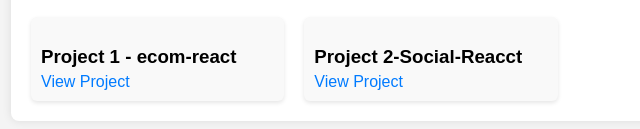
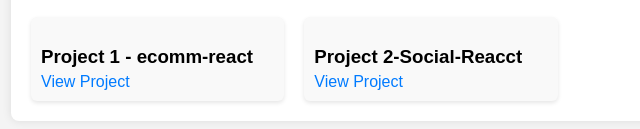
Before and after one commit to MuraliKrishnaSathanaboina/MuraliKrishnaSathanaboina.github.io, a plain HTML site: page index.html in a window 1280 px wide. Shown: the part 177-306 px from the top of the page, 209-849 px from the left. Drawn offline with Linux system fonts and the light colour scheme.

Commit message:
Update index.html

```diff
--- a/index.html
+++ b/index.html
@@ -67,7 +67,7 @@
     <h2>My Projects</h2>
     <div class="projects">
       <div class="project-card">
-        <h3>Project 1 - ecom-react</h3>
+        <h3>Project 1 - ecomm-react</h3>
         <a href="https://muralikrishnasathanaboina.github.io/ecomm-react/" target="_blank" rel="noopener noreferrer">View Project</a>
       </div>
       <div class="project-card">
```
